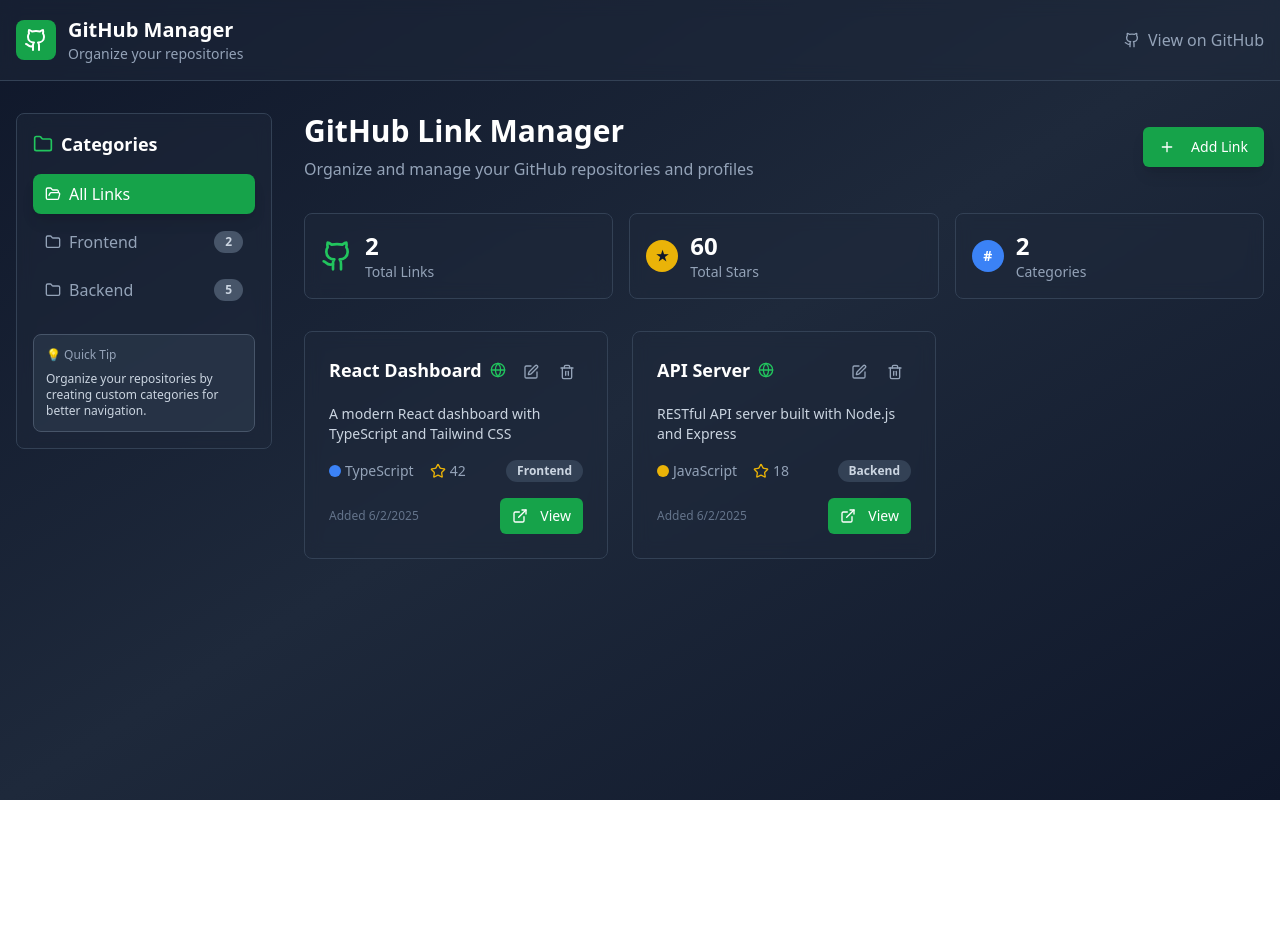
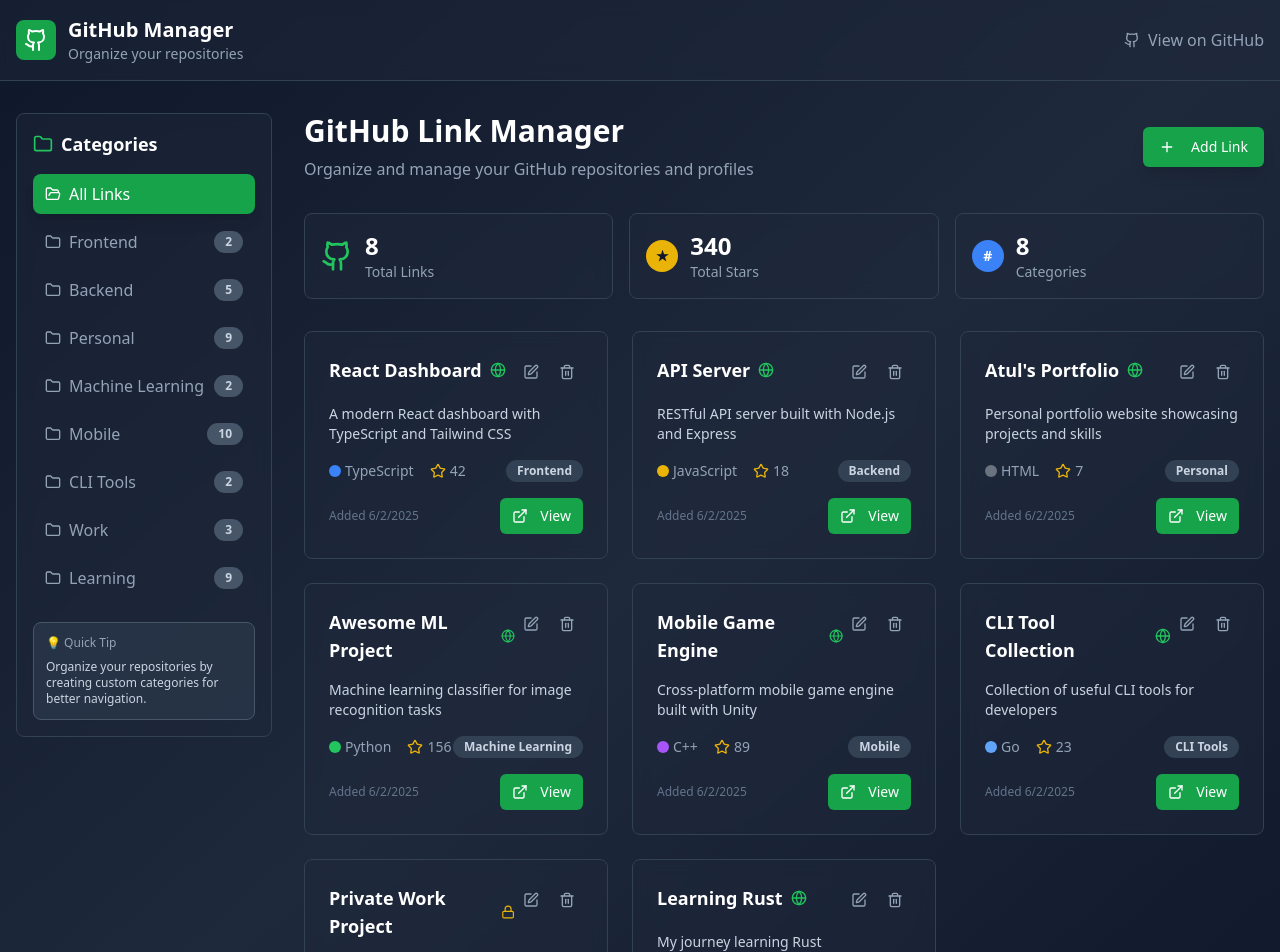
Before and after one commit to atultiwari997721/github-link-garden, a React (Vite) app: page / in a window 1280 px wide. Shown: the top 952 px of the page. Before the commit the page ends 800 px from the top, so only its background shows below. Built offline with nearby package versions, Linux system fonts and the light colour scheme.

Commit message:
Add random link
Add a random link to the list of links.

```diff
--- a/src/pages/Index.tsx
+++ b/src/pages/Index.tsx
@@ -1,4 +1,3 @@
-
 import { useState, useEffect } from 'react';
 import { Header } from '@/components/Header';
 import { LinkCard } from '@/components/LinkCard';
@@ -31,7 +30,7 @@ const Index = () => {
     if (savedLinks) {
       setLinks(JSON.parse(savedLinks));
     } else {
-      // Add some sample links
+      // Add some sample links including random ones
       const sampleLinks: GitHubLink[] = [
         {
           id: '1',
@@ -52,6 +51,72 @@ const Index = () => {
           category: 'Backend',
           stars: 18,
           language: 'JavaScript',
+          isPrivate: false,
+          createdAt: new Date().toISOString(),
+        },
+        {
+          id: '3',
+          title: 'Atul\'s Portfolio',
+          url: 'https://atultiwari997721.github.io',
+          description: 'Personal portfolio website showcasing projects and skills',
+          category: 'Personal',
+          stars: 7,
+          language: 'HTML',
+          isPrivate: false,
+          createdAt: new Date().toISOString(),
+        },
+        {
+          id: '4',
+          title: 'Awesome ML Project',
+          url: 'https://github.com/datascientist/ml-classifier',
+          description: 'Machine learning classifier for image recognition tasks',
+          category: 'Machine Learning',
+          stars: 156,
+          language: 'Python',
+          isPrivate: false,
+          createdAt: new Date().toISOString(),
+        },
+        {
+          id: '5',
+          title: 'Mobile Game Engine',
+          url: 'https://github.com/gamedev/unity-engine',
+          description: 'Cross-platform mobile game engine built with Unity',
+          category: 'Mobile',
+          stars: 89,
+          language: 'C++',
+          isPrivate: false,
+          createdAt: new Date().toISOString(),
+        },
+        {
+          id: '6',
+          title: 'CLI Tool Collection',
+          url: 'https://github.com/clitools/dev-utils',
+          description: 'Collection of useful CLI tools for developers',
+          category: 'CLI Tools',
+          stars: 23,
+          language: 'Go',
+          isPrivate: false,
+          createdAt: new Date().toISOString(),
+        },
+        {
+          id: '7',
+          title: 'Private Work Project',
+          url: 'https://github.com/company/secret-project',
+          description: 'Internal company project for data processing',
+          category: 'Work',
+          stars: 0,
+          language: 'Python',
+          isPrivate: true,
+          createdAt: new Date().toISOString(),
+        },
+        {
+          id: '8',
+          title: 'Learning Rust',
+          url: 'https://github.com/learner/rust-journey',
+          description: 'My journey learning Rust programming language',
+          category: 'Learning',
+          stars: 5,
+          language: 'Rust',
           isPrivate: false,
           createdAt: new Date().toISOString(),
         }
```
